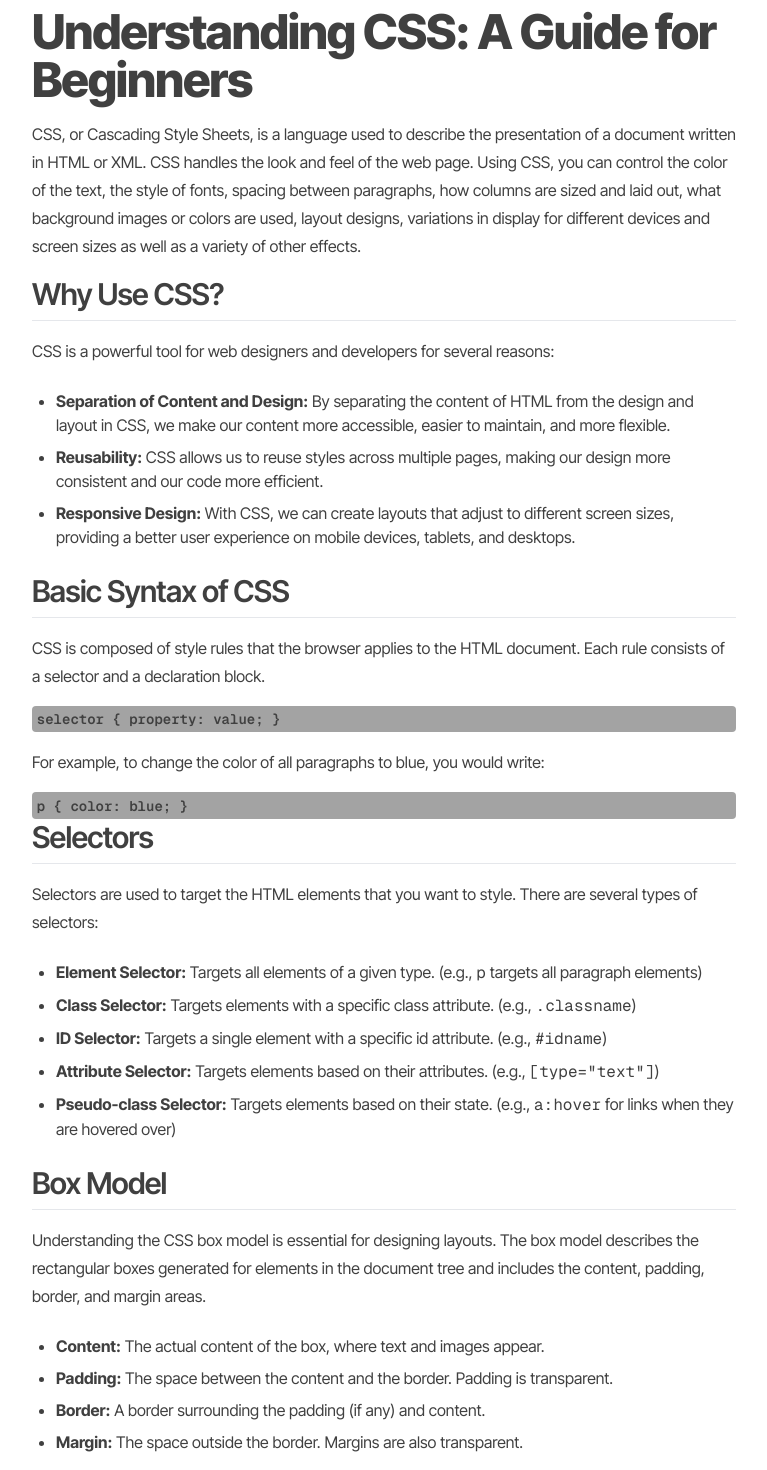
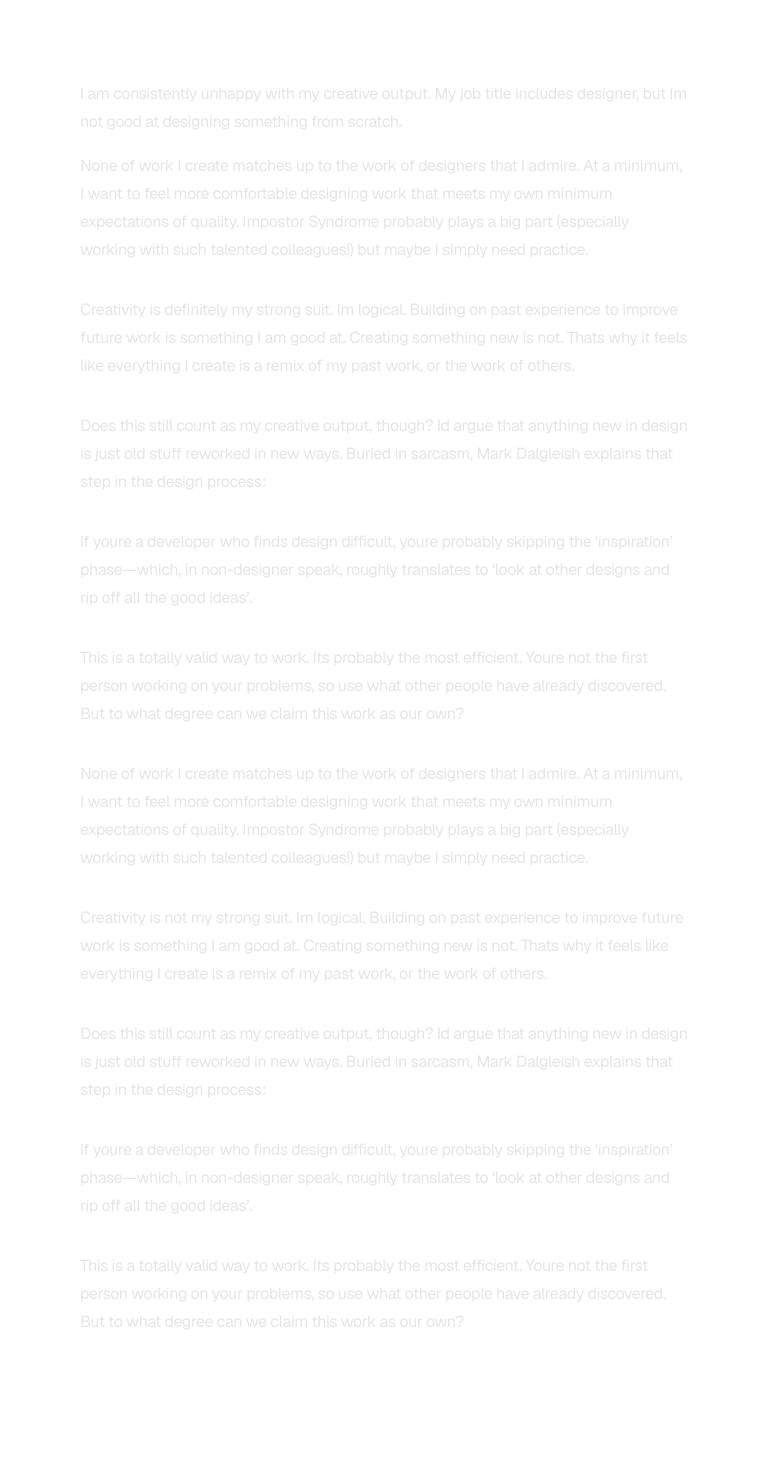
Before and after one commit to jdboachie/onj, a Next.js app: page /css/lab in a window 1280 px wide. Shown: the part 80-1550 px from the top of the page, without its empty margins (256-1023 px from the left). Built offline with nearby package versions, Linux system fonts and the light colour scheme.

Commit message:
feat: more animations, faded scroll end

```diff
--- a/src/app/css/lab/page.tsx
+++ b/src/app/css/lab/page.tsx
@@ -1,80 +1,89 @@
-import React from 'react'
+'use client';
+
+import { motion } from 'framer-motion'
 
 function One() {
+
+  const paragraphVariants = {
+    hidden: { opacity: 0, y: 20 },
+    show: { opacity: 1, y: 0, transition: { duration: 0.6 } },
+
+  }
   return (
     <>
-    <div className='fixed top-0 left-0 w-screen overflow-hidden h-[10%] dark:h-[9%] bg-gradient-to-b from-white/90 via-white/70 to-transparent dark:from-neutral-900/90 dark:via-neutral-900/70 dark:to-transparent backdrop-blur-sm backdrop-opacity-35' />
-    <section className='typography py-10 h-fit'>
-      <h1>Understanding CSS: A Guide for Beginners</h1>
+    {/* <div className='fixed top-0 left-0 w-screen overflow-hidden h-[10%] dark:h-[9%] bg-gradient-to-b from-white/90 via-white/70 to-transparent dark:from-neutral-900/90 dark:via-neutral-900/70 dark:to-transparent backdrop-blur-sm backdrop-opacity-50' /> */}
+    <div
+      className='
+      h-fit
+      after:z-50
+      after:-top-1
+      after:fixed
+      after:inset-0
+      after:h-16
+      after:bg-gradient-to-b
+      after:blur-sm
+      after:backdrop-opacity-40
+     after:from-neutral-900/95 after:via-neutral-900/80 after:to-transparent
+      '
+    >
+    <motion.section
+      variants={{
+        hidden: { opacity: 0 },
+        show: {
+          opacity: 1,
+          transition: {
+            staggerChildren: 0.1,
+          }
+        }
+      }}
+      initial='hidden'
+      animate='show'
+      className='typography text-neutral-200 font-sans tracking-tight text-base md:p-12 my-16 grid h-fit'
+    >
+      <motion.p variants={paragraphVariants}>
+        I am consistently unhappy with my creative output. My job title includes designer, but Im not good at designing something from scratch.
+      </motion.p>
 
-      <p>
-        CSS, or Cascading Style Sheets, is a language used to describe the presentation of a document written in HTML or XML. CSS handles the look and feel of the web page. Using CSS, you can control the color of the text, the style of fonts, spacing between paragraphs, how columns are sized and laid out, what background images or colors are used, layout designs, variations in display for different devices and screen sizes as well as a variety of other effects.
-      </p>
+      <motion.p variants={paragraphVariants}>
+        None of work I create matches up to the work of designers that I admire. At a minimum, I want to feel more comfortable designing work that meets my own minimum expectations of quality. Impostor Syndrome probably plays a big part (especially working with such talented colleagues!) but maybe I simply need practice.
+      </motion.p>
 
-      <h2>Why Use CSS?</h2>
-      <p>
-        CSS is a powerful tool for web designers and developers for several reasons:
-      </p>
-      <ul>
-        <li>
-          <strong>Separation of Content and Design:</strong> By separating the content of HTML from the design and layout in CSS, we make our content more accessible, easier to maintain, and more flexible.
-        </li>
-        <li>
-          <strong>Reusability:</strong> CSS allows us to reuse styles across multiple pages, making our design more consistent and our code more efficient.
-        </li>
-        <li>
-          <strong>Responsive Design:</strong> With CSS, we can create layouts that adjust to different screen sizes, providing a better user experience on mobile devices, tablets, and desktops.
-        </li>
-      </ul>
+      <motion.p variants={paragraphVariants}>
+        Creativity is definitely my strong suit. Im logical. Building on past experience to improve future work is something I am good at. Creating something new is not. Thats why it feels like everything I create is a remix of my past work, or the work of others.
+      </motion.p>
 
-      <h2>Basic Syntax of CSS</h2>
-      <p>
-        CSS is composed of style rules that the browser applies to the HTML document. Each rule consists of a selector and a declaration block.
-      </p>
-      <pre>
-        <code>
-          selector &#123; property: value; &#125;
-        </code>
-      </pre>
-      <p>
-        For example, to change the color of all paragraphs to blue, you would write:
-      </p>
-      <pre>
-        <code>
-          p &#123; color: blue; &#125;
-        </code>
-      </pre>
+      <motion.p variants={paragraphVariants}>
+      Does this still count as my creative output, though? Id argue that anything new in design is just old stuff reworked in new ways. Buried in sarcasm, Mark Dalgleish explains that step in the design process:
+      </motion.p>
 
-      <h2>Selectors</h2>
-      <p>
-        Selectors are used to target the HTML elements that you want to style. There are several types of selectors:
-      </p>
-      <ul>
-        <li><strong>Element Selector:</strong> Targets all elements of a given type. (e.g., <code>p</code> targets all paragraph elements)</li>
-        <li><strong>Class Selector:</strong> Targets elements with a specific class attribute. (e.g., <code>.classname</code>)</li>
-        <li><strong>ID Selector:</strong> Targets a single element with a specific id attribute. (e.g., <code>#idname</code>)</li>
-        <li><strong>Attribute Selector:</strong> Targets elements based on their attributes. (e.g., <code>[type=&quot;text&quot;]</code>)</li>
-        <li><strong>Pseudo-class Selector:</strong> Targets elements based on their state. (e.g., <code>a:hover</code> for links when they are hovered over)</li>
-      </ul>
+      <motion.p variants={paragraphVariants}>
+      If youre a developer who finds design difficult, youre probably skipping the ‘inspiration’ phase—which, in non-designer speak, roughly translates to ‘look at other designs and rip off all the good ideas’.
+      </motion.p>
 
-      <h2>Box Model</h2>
-      <p>
-        Understanding the CSS box model is essential for designing layouts. The box model describes the rectangular boxes generated for elements in the document tree and includes the content, padding, border, and margin areas.
-      </p>
-      <ul>
-        <li><strong>Content:</strong> The actual content of the box, where text and images appear.</li>
-        <li><strong>Padding:</strong> The space between the content and the border. Padding is transparent.</li>
-        <li><strong>Border:</strong> A border surrounding the padding (if any) and content.</li>
-        <li><strong>Margin:</strong> The space outside the border. Margins are also transparent.</li>
-      </ul>
+      <motion.p variants={paragraphVariants}>
+      This is a totally valid way to work. Its probably the most efficient. Youre not the first person working on your problems, so use what other people have already discovered. But to what degree can we claim this work as our own?
+      </motion.p>
+      <motion.p variants={paragraphVariants}>
+        None of work I create matches up to the work of designers that I admire. At a minimum, I want to feel more comfortable designing work that meets my own minimum expectations of quality. Impostor Syndrome probably plays a big part (especially working with such talented colleagues!) but maybe I simply need practice.
+      </motion.p>
 
-      <h2>Conclusion</h2>
-      <p>
-        CSS is a fundamental technology for creating visually appealing and responsive websites. By mastering CSS, you can significantly enhance the user experience and create web pages that are both beautiful and functional. Start experimenting with different styles, layouts, and designs to see the endless possibilities that CSS offers.
-      </p>
+      <motion.p variants={paragraphVariants}>
+        Creativity is not my strong suit. Im logical. Building on past experience to improve future work is something I am good at. Creating something new is not. Thats why it feels like everything I create is a remix of my past work, or the work of others.
+      </motion.p>
 
-      <p>Happy styling!</p>
-    </section>
+      <motion.p variants={paragraphVariants}>
+      Does this still count as my creative output, though? Id argue that anything new in design is just old stuff reworked in new ways. Buried in sarcasm, Mark Dalgleish explains that step in the design process:
+      </motion.p>
+
+      <motion.p variants={paragraphVariants}>
+      If youre a developer who finds design difficult, youre probably skipping the ‘inspiration’ phase—which, in non-designer speak, roughly translates to ‘look at other designs and rip off all the good ideas’.
+      </motion.p>
+
+      <motion.p variants={paragraphVariants}>
+      This is a totally valid way to work. Its probably the most efficient. Youre not the first person working on your problems, so use what other people have already discovered. But to what degree can we claim this work as our own?
+      </motion.p>
+    </motion.section>
+    </div>
     </>
   )
 }
--- a/src/app/layout.tsx
+++ b/src/app/layout.tsx
@@ -3,6 +3,7 @@ import { sans } from "@/lib/fonts";
 import type { Metadata } from "next";
 import { GeistMono } from "geist/font/mono";
 import { ThemeProvider } from "@/components/theme-provider";
+import { GeistSans } from "geist/font/sans";
 
 export const metadata: Metadata = {
   title: "onj",
@@ -16,7 +17,7 @@ export default function RootLayout({
 }>) {
   return (
     <html lang="en">
-      <body className={`dark:text-neutral-50 text-neutral-700 dark:bg-neutral-900 h-screen ${GeistMono.variable} ${sans.className}`}>
+      <body className={`dark:text-neutral-50 text-neutral-700 dark:bg-neutral-900 h-screen ${GeistMono.variable} ${GeistSans.variable} ${sans.className}`}>
         <ThemeProvider
           attribute="class"
           defaultTheme="system"
--- a/tailwind.config.ts
+++ b/tailwind.config.ts
@@ -10,6 +10,7 @@ const config: Config = {
     extend: {
       fontFamily: {
         mono: ['var(--font-geist-mono)'],
+        sans: ['var(--font-geist-sans)'],
       },
       backgroundImage: {
         "gradient-radial": "radial-gradient(var(--tw-gradient-stops))",
```
